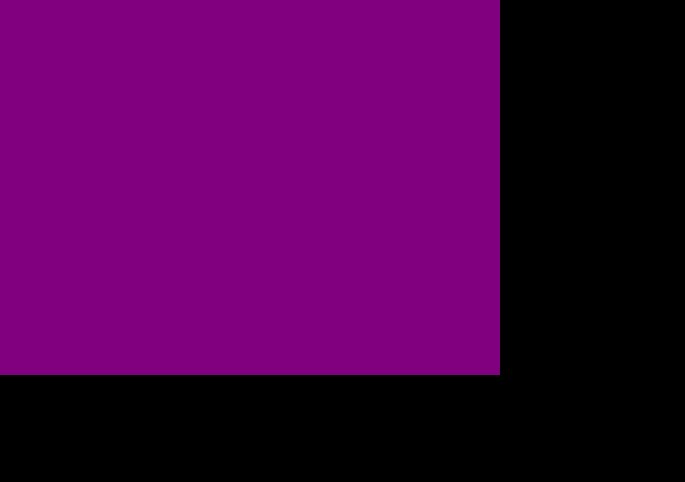
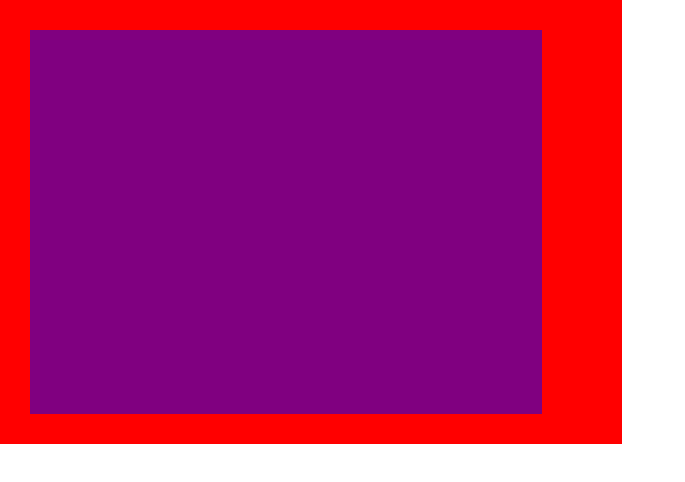
Before and after one commit to dwevins/spooky-spooky, a Next.js app: page / in a window 1280 px wide. Shown: the top 482 px of the page, without its empty margins (0-685 px from the left). Built offline with nearby package versions, Linux system fonts and the light colour scheme.

Commit message:
Getting the border to work and dynamic screen width

```diff
--- /dev/null
+++ b/components/Room.js
@@ -0,0 +1,18 @@
+import styled from 'styled-components';
+
+const Border = styled.div`
+  width: ${p => p.screenwidth}px;
+`;
+
+const Wall = styled.div`
+  display: inline-block;
+  margin: 0 auto;
+`;
+
+const Room = ({ children, screenwidth }) => (
+  <Border screenwidth={screenwidth}>
+    <Wall>{children}</Wall>
+  </Border>
+);
+
+export default Room;
--- a/components/Screen.js
+++ b/components/Screen.js
@@ -1,8 +1,5 @@
 import styled from 'styled-components';
 
-const Wrapper = styled.div`
-  width: 500px;
-`;
 const VisibleScreen = styled.div`
   background-color: purple;
   height: 0;
@@ -10,8 +7,12 @@ const VisibleScreen = styled.div`
   padding-bottom: 75%;
 `;
 
-const Screen = () => (
-  <Wrapper>
+const Wrapper = styled.div`
+  width: ${p => p.screenwidth * 0.4}px;
+`;
+
+const Screen = ({ screenwidth }) => (
+  <Wrapper screenwidth={screenwidth}>
     <VisibleScreen />
   </Wrapper>
 );
--- /dev/null
+++ b/components/TVFrame.js
@@ -0,0 +1,12 @@
+import styled from 'styled-components';
+
+const Frame = styled.div`
+  border-color: red;
+  border-style: solid;
+  border-width: 30px 80px 30px 30px;
+  display: inline-block;
+`;
+
+const TVFrame = ({ children }) => <Frame>{children}</Frame>;
+
+export default TVFrame;
--- a/components/index.js
+++ b/components/index.js
@@ -1 +1,3 @@
+export { default as Room } from './Room';
 export { default as Screen } from './Screen';
+export { default as TVFrame } from './TVFrame';
--- a/global/theme.js
+++ b/global/theme.js
@@ -9,7 +9,7 @@ export const Theme = {
 
 export const Resets = createGlobalStyle`
   #__next, html, body {
-    background-color: ${p => p.theme.colors.black};
+    background-color: ${p => p.theme.colors.white};
     color: ${p => p.theme.colors.white};
     font-family: sans-serif;
     min-height: 100vh;
--- /dev/null
+++ b/hooks/useWindowSize.js
@@ -0,0 +1,29 @@
+import { useEffect, useState } from 'react';
+
+export const useWindowSize = () => {
+  const isClient = typeof window === 'object';
+
+  function getSize() {
+    return {
+      width: isClient ? window.innerWidth : undefined,
+      height: isClient ? window.innerHeight : undefined
+    };
+  }
+
+  const [windowSize, setWindowSize] = useState(getSize);
+
+  useEffect(() => {
+    if (!isClient) {
+      return false;
+    }
+
+    function handleResize() {
+      setWindowSize(getSize());
+    }
+
+    window.addEventListener('resize', handleResize);
+    return () => window.removeEventListener('resize', handleResize);
+  }, []); // Empty array ensures that effect is only run on mount and unmount
+
+  return windowSize;
+};
--- a/pages/index.js
+++ b/pages/index.js
@@ -1,5 +1,17 @@
-import { Screen } from '../components';
+import { Room, Screen, TVFrame } from '../components';
+import { useWindowSize } from '../hooks/useWindowSize';
 
-const Index = () => <Screen />;
+const Index = () => {
+  const size = useWindowSize();
+  console.log('size', size);
+
+  return (
+    <Room screenwidth={size.width}>
+      <TVFrame>
+        <Screen screenwidth={size.width} />
+      </TVFrame>
+    </Room>
+  );
+};
 
 export default Index;
```
